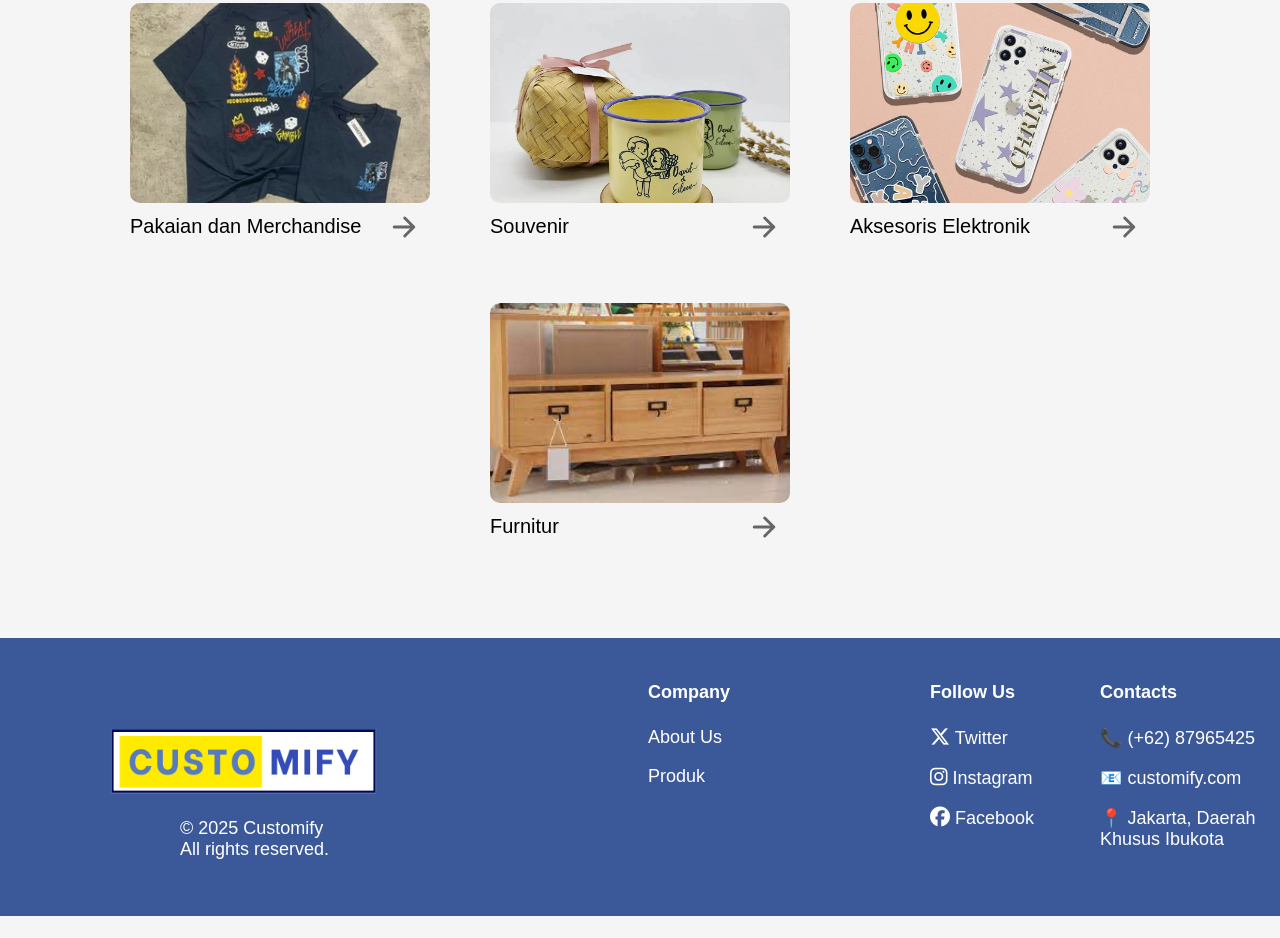
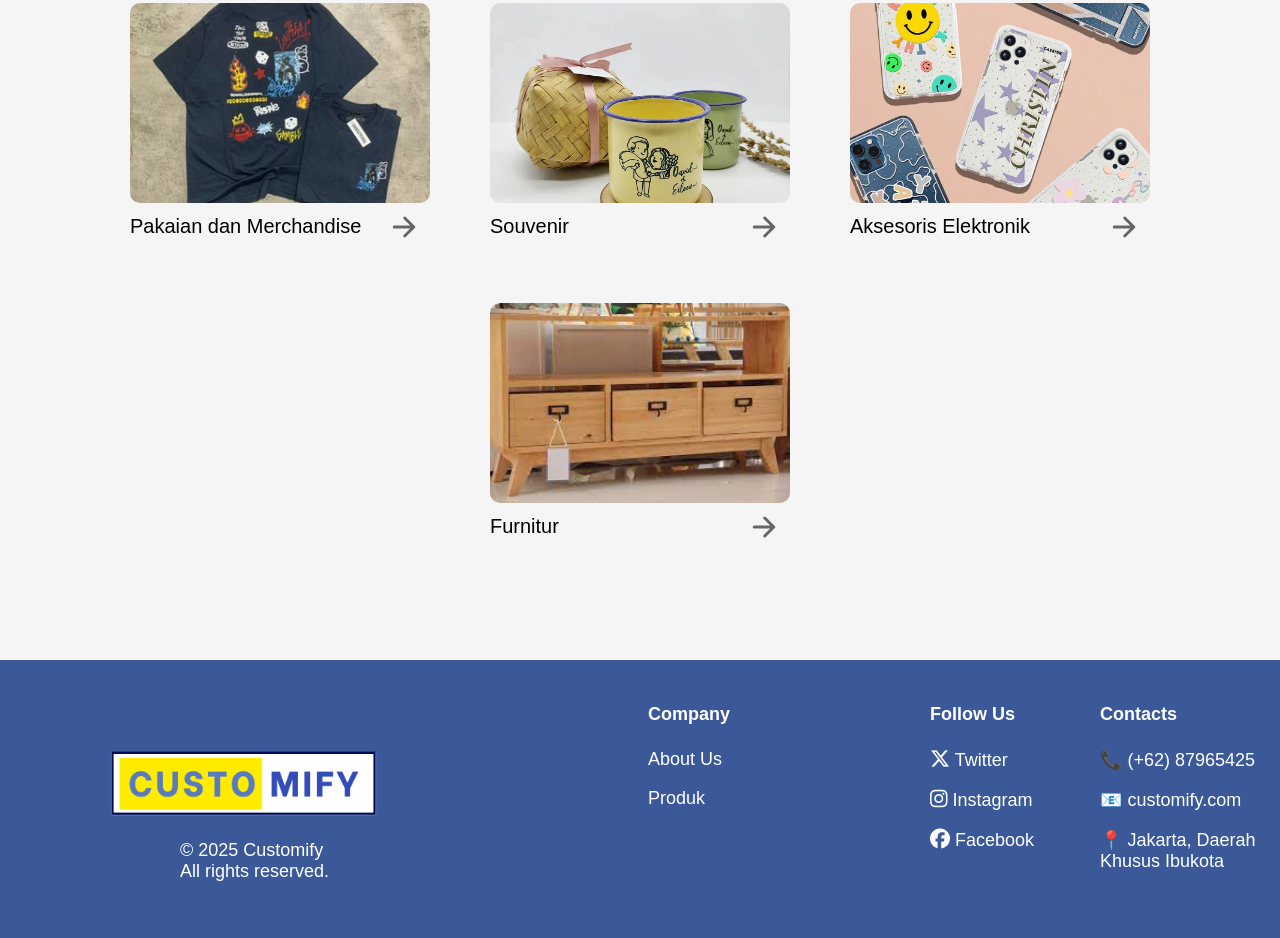
Before and after one commit to llecram45/Project-Software-Engineering, a plain HTML site: page Home.html in a window 1280 px wide. Shown: the part 680-1618 px from the top of the page. Before the commit the page ends 1596 px from the top, so only its background shows below. Drawn offline with nearby package versions, Linux system fonts and the light colour scheme; files whose address does not match are found by name.

Commit message:
Update Home.css

```diff
--- a/Home.css
+++ b/Home.css
@@ -63,7 +63,7 @@ footer {
     color: white;
     padding: 20px;
     display: flex;
-  margin-top: 75px;
+    margin-top: 97px;
     font-size: 18px;
 }
 
```
Lines whose indentation alone changed are shown as unchanged.
